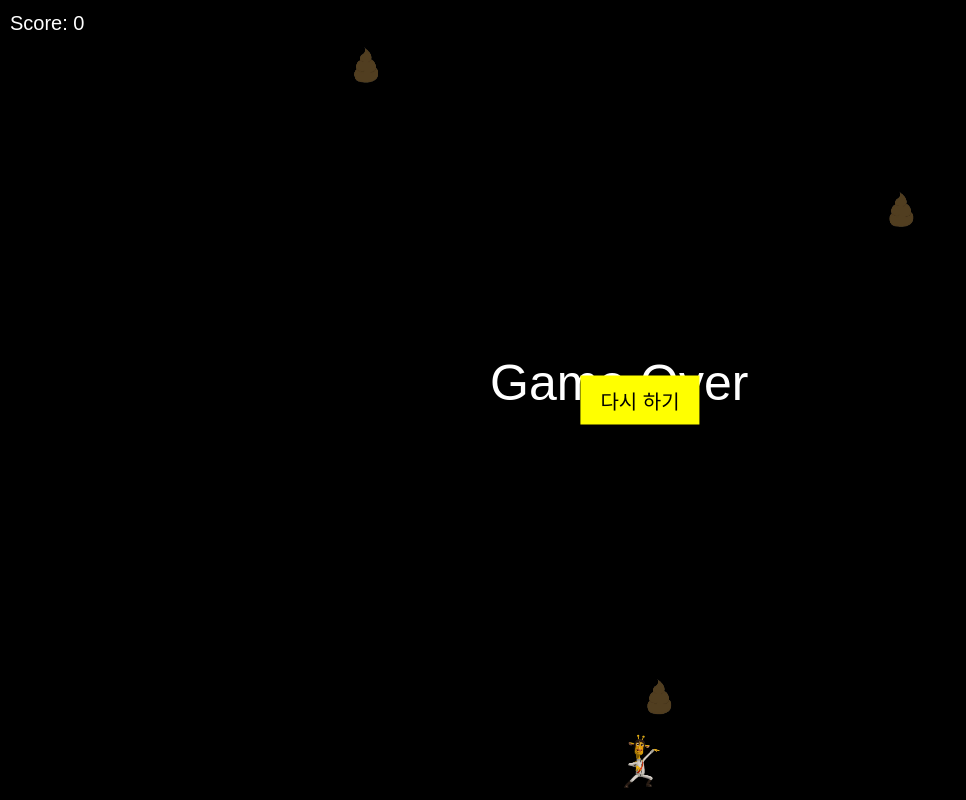
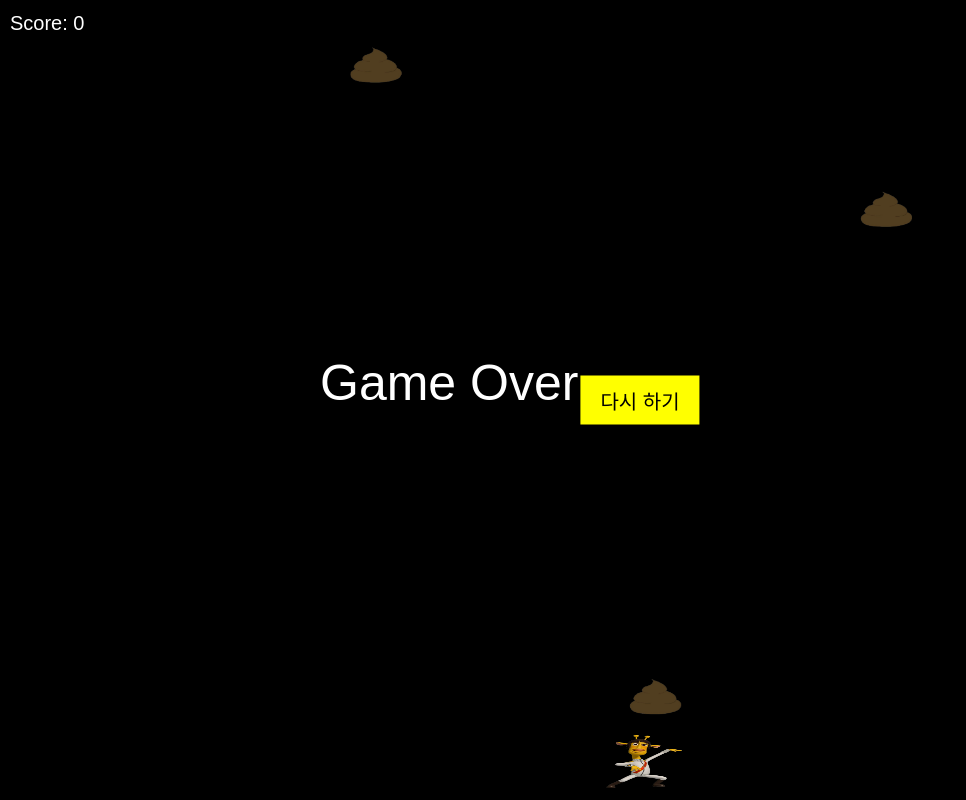
Before and after one commit to Blueblueteacher/game, a plain HTML site: page index.html in a window 1280 px wide. Shown: the whole page, without its empty margins (0-966 px from the left). Drawn offline with Linux system fonts and the light colour scheme.

Commit message:
Update index.html

```diff
--- a/index.html
+++ b/index.html
@@ -31,14 +31,18 @@
         const ctx = canvas.getContext('2d');
         const retryBtn = document.getElementById('retryBtn');
 
-        // 화면 크기에 맞게 캔버스 사이즈 조정
+        // 캔버스 크기를 화면 비율에 맞춰 설정
         function resizeCanvas() {
             canvas.width = window.innerWidth;
             canvas.height = window.innerHeight;
+
+            // 모든 요소가 비율에 맞춰지도록 크기 조정
+            scaleFactorX = canvas.width / 600;  // 기본 너비 600
+            scaleFactorY = canvas.height / 800;  // 기본 높이 800
         }
 
         window.addEventListener('resize', resizeCanvas);
-        resizeCanvas();  // 처음 로드할 때도 캔버스 크기를 맞춤
+        resizeCanvas();  // 처음 로드할 때 캔버스 크기 맞춤
 
         const playerImage = new Image();
         playerImage.src = './character.png';
@@ -51,11 +55,11 @@
         const poopHeight = 50;
 
         let player = {
-            x: canvas.width / 2 - playerWidth / 2,
-            y: canvas.height - playerHeight - 10,
-            width: playerWidth,
-            height: playerHeight,
-            speed: 5,
+            x: canvas.width / 2 - playerWidth * scaleFactorX / 2,
+            y: canvas.height - playerHeight * scaleFactorY - 10,
+            width: playerWidth * scaleFactorX,
+            height: playerHeight * scaleFactorY,
+            speed: 5 * scaleFactorX,
             dx: 0
         };
 
@@ -69,11 +73,11 @@
 
         function createPoop() {
             let poop = {
-                x: Math.random() * (canvas.width - poopWidth),
-                y: -poopHeight,
-                width: poopWidth,
-                height: poopHeight,
-                speed: Math.random() * 3 + 2
+                x: Math.random() * (canvas.width - poopWidth * scaleFactorX),
+                y: -poopHeight * scaleFactorY,
+                width: poopWidth * scaleFactorX,
+                height: poopHeight * scaleFactorY,
+                speed: (Math.random() * 3 + 2) * scaleFactorY
             };
             poops.push(poop);
         }
@@ -118,8 +122,8 @@
 
         function displayScore() {
             ctx.fillStyle = 'white';
-            ctx.font = '20px Arial';
-            ctx.fillText(`Score: ${score}`, 10, 30);
+            ctx.font = `${20 * scaleFactorY}px Arial`;
+            ctx.fillText(`Score: ${score}`, 10, 30 * scaleFactorY);
         }
 
         function clearCanvas() {
@@ -171,15 +175,15 @@
 
         function showGameOverScreen() {
             ctx.fillStyle = 'white';
-            ctx.font = '50px Arial';
-            ctx.fillText('Game Over', canvas.width / 2 - 150, canvas.height / 2);
+            ctx.font = `${50 * scaleFactorY}px Arial`;
+            ctx.fillText('Game Over', canvas.width / 2 - 150 * scaleFactorX, canvas.height / 2);
             retryBtn.style.display = 'block';  // "다시 하기" 버튼 표시
         }
 
         retryBtn.addEventListener('click', function() {
             // 게임 상태 초기화
-            player.x = canvas.width / 2 - playerWidth / 2;
-            player.y = canvas.height - playerHeight - 10;
+            player.x = canvas.width / 2 - player.width / 2;
+            player.y = canvas.height - player.height - 10;
             poops = [];
             score = 0;
             gameOver = false;
```
